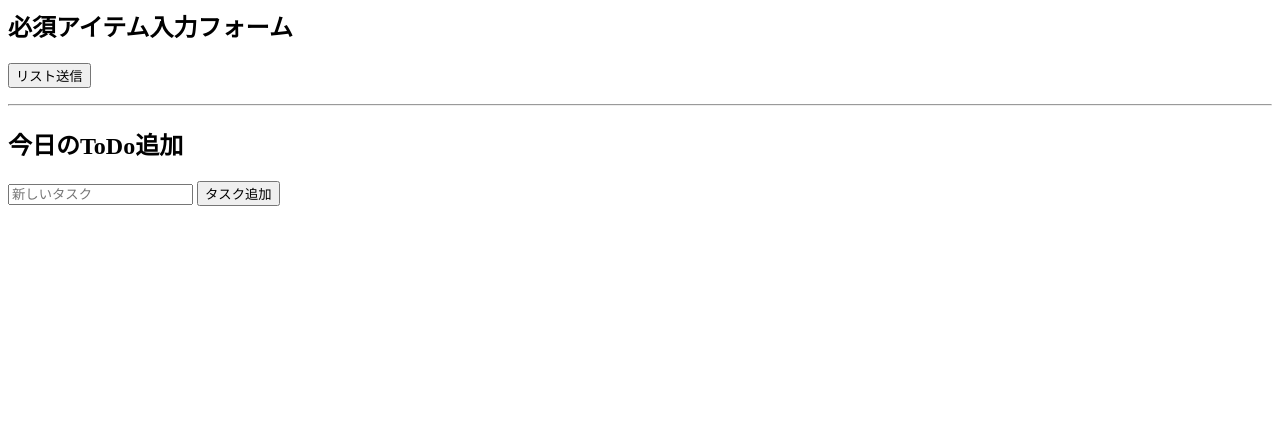
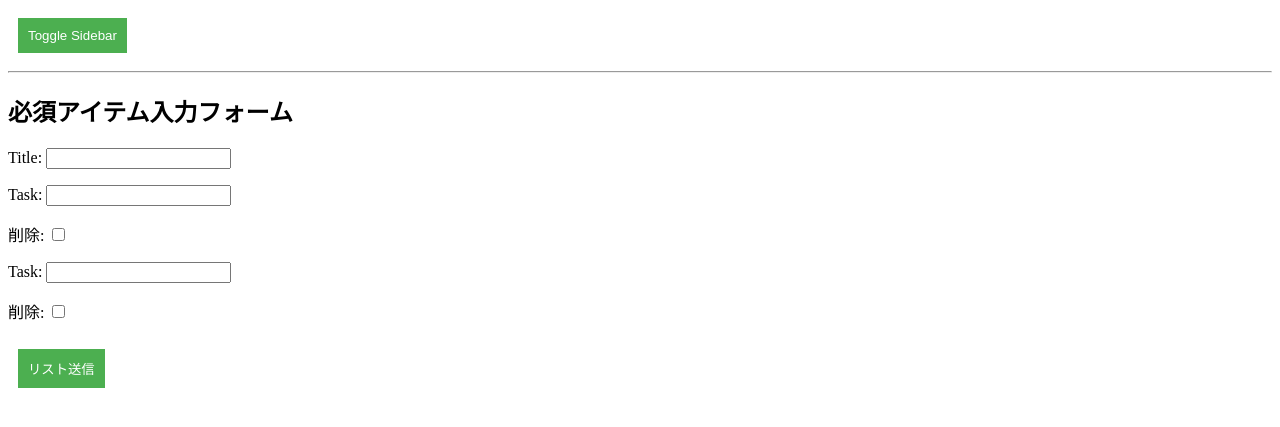
Before and after one commit to iharashuuji/portfolio, a Django app: page /suggestions/list_form/ in a window 1280 px wide. Shown: the top 427 px of the page. Run offline with Django 5.2, Linux system fonts and the light colour scheme; data comes from the database, SQL or seed files in the repository; both versions use the stored data as it was after the commit.

Commit message:
[[Finish]Sidebar完成

```diff
--- a/exports/logs.csv
+++ b/exports/logs.csv
@@ -300,3 +300,5 @@ id,new_item_today,schedule_changed_today,emotion_state_today,routine_destination
 299,False,True,late,False,True,False,False,False
 300,True,True,late,True,True,False,True,True
 301,True,False,busy,False,True,True,True,
+302,False,False,,False,False,False,False,True
+303,False,False,busy,False,True,True,True,
--- a/logs/views.py
+++ b/logs/views.py
@@ -17,9 +17,6 @@ from datetime import date
 from django.utils.timezone import now
 from django.contrib.auth.decorators import login_required
 from django.shortcuts import get_object_or_404
-
-
-
 
 
 
@@ -56,7 +53,7 @@ def index(request):
     yesterday_list = TodoList.objects.filter(date=yesterday).first()# ← 存在しない可能性もあるので .first()
 
     # ↓ 昨日のログがあれば、その suggestions を使う（ここを修正済み）
-    suggestions = yesterday_log.suggestions.all() if yesterday_log else []
+    suggestions = yesterday_log.list_suggestions.all() if yesterday_log else []
     suggestions_today = today_list.items.all() if today_list else []
     logs = Log.objects.all()
     last_log = logs.last()
--- /dev/null
+++ b/static/sidebar.css
@@ -0,0 +1,55 @@
+/* 初期状態でサイドバーを隠す */
+.sidebar {
+  display: none; /* サイドバーは非表示 */
+  position: fixed;
+  top: 0;
+  left: 0;
+  width: 250px;
+  height: 100%;
+  background-color: #111;
+  color: white;
+  padding-top: 20px;
+  z-index: 1000;
+}
+
+.sidebar ul {
+  list-style-type: none;
+  padding: 0;
+}
+
+.sidebar ul li {
+  padding: 8px;
+  text-align: left;
+}
+
+.sidebar ul li a {
+  color: white;
+  text-decoration: none;
+}
+
+.sidebar ul li a:hover {
+  background-color: #575757;
+}
+
+/* サイドバー内の閉じるボタン */
+.close-btn {
+  position: absolute;
+  top: 10px;
+  right: 25px;
+  font-size: 30px;
+  color: white;
+  cursor: pointer;
+}
+
+button {
+  margin: 10px;
+  padding: 10px;
+  background-color: #4CAF50;
+  color: white;
+  border: none;
+  cursor: pointer;
+}
+
+button:hover {
+  background-color: #45a049;
+}
--- /dev/null
+++ b/static/sidebar.js
@@ -0,0 +1,17 @@
+document.addEventListener("DOMContentLoaded", function () {
+  // Toggle Sidebarのボタン
+  document.querySelector("button").addEventListener("click", function () {
+    var sidebar = document.getElementById("sidebar");
+    if (sidebar.style.display === "none" || sidebar.style.display === "") {
+      sidebar.style.display = "block"; // サイドバーを表示
+    } else {
+      sidebar.style.display = "none"; // サイドバーを非表示
+    }
+  });
+
+  // 閉じるボタン
+  document.getElementById("close-btn").addEventListener("click", function () {
+    var sidebar = document.getElementById("sidebar");
+    sidebar.style.display = "none"; // サイドバーを非表示にする
+  });
+});
--- a/suggestions/forms.py
+++ b/suggestions/forms.py
@@ -21,7 +21,7 @@ TodoItemForm = inlineformset_factory(
 #             'task': forms.TextInput(attrs={'placeholder': '忘れ物1'}),
 #         }
 
-class TodoListCreateForm(forms.Form):
+class TodoListCreateForm(forms.ModelForm):
     class Meta:
         model = TodoList
         title = forms.CharField(label='リスト名', max_length=100)
--- a/suggestions/views.py
+++ b/suggestions/views.py
@@ -40,21 +40,22 @@
           return redirect('suggestions:show', list_id=today_list.id)
       else:
         form = TodoListCreateForm(request.POST)
-        task_formset = TodoItemForm(request.POST)
-        if form.is_valid() and task_formset.is_valid():
+        if form.is_valid() :
         # まずリスト（親）を保存
           today_list = form.save(commit=False)
           today_list.log = log  # logは自動でセット
           today_list.date = today  # 日付も手動でセット
           today_list.save()
+          task_formset = TodoItemForm(request.POST, instance=today_list)
+        # 次にタスク（子）たちを保存
+          if task_formset.is_valid():
+            task_formset.save()
+            return redirect('suggestions:show', list_id=today_list.id)
 
-        # 次にタスク（子）たちを保存
-          task_formset.instance = today_list  # 紐づけ
-          task_formset.save()
-          return redirect('suggestions:show', list_id=today_list.id)
     else:
         form = TodoListCreateForm()
-        task_formset = TodoItemForm()
+        dummy_list = TodoList()
+        task_formset = TodoItemForm(instance=dummy_list)
 
 
 
@@ -62,6 +63,7 @@
         'form': form,
         'tasks': tasks,
         'today_list': today_list,
+        'task_formset' : task_formset,
     })
 
 def show(request, list_id):
@@ -90,14 +92,3 @@
                 {'tasks': tasks,
                  'today_list': today_list,
                  'is_new': created})
-
-
-      # Todo追加処理
-    # yesterday = date.today() - timedelta(days=1)
-    # yesterday_list, created = TodoList.objects.get_or_create(date=yesterday)
-
-    # if request.method == 'POST':
-    #     task_text = request.POST.get('task', '').strip()
-    #     if task_text:
-    #         TodoItem.objects.create(list=yesterday_list, task=task_text)
-    #         return redirect('suggestions:list_form')
--- a/templates/logs/index.html
+++ b/templates/logs/index.html
@@ -1,4 +1,10 @@
 <main>
+  <head>
+    {% load static %}
+    <link rel="stylesheet", href="{% static 'logs/css/style.css' %}">
+    <script src="{% static 'logs/js/script.js' %}"></script>
+  </head>
+    {% include "sidebar.html" %}
     <section class="confirm_will_forget">
       {% comment %} ２回目の入力に忘れ物をしたかを聞く機能 {% endcomment %}
       {% if last_log and last_log.will_forget == None %}
--- a/templates/logs/log_form_edit.html
+++ b/templates/logs/log_form_edit.html
@@ -1,3 +1,9 @@
+<head>
+  {% load static %}
+  <link rel="stylesheet", href="{% static 'logs/css/log_form_edit.css' %}">
+  <script src="{% static 'logs/js/log_form_edit.js' %}"></script>
+</head>
+{% include "sidebar.html" %}
 
 <h1>昨日忘れものはしましたか？</h1>
 
--- a/templates/logs/top.html
+++ b/templates/logs/top.html
@@ -1,4 +1,7 @@
 <!DOCTYPE html>
+{% include "sidebar.html" %}
+
+
 
 <h1>Welcome to 忘れ物の勇者</h1>
 <div>
--- /dev/null
+++ b/templates/sidebar.html
@@ -0,0 +1,26 @@
+<!DOCTYPE html>
+{% load static %}
+<html lang="ja">
+<head>
+  <meta charset="UTF-8">
+  <meta name="viewport" content="width=device-width, initial-scale=1.0">
+  <title>Toggle Sidebar Example</title>
+  <link rel="stylesheet" href="{% static 'sidebar.css' %}">
+</head>
+<body>
+
+  <button>Toggle Sidebar</button>
+
+  <div id="sidebar" class="sidebar">
+    <span id="close-btn" class="close-btn">&times;</span> <!-- 閉じるボタン -->
+    <h2>Sidebar</h2>
+    <ul>
+      <li><a href="{% url 'logs:index' %}">INDEX</a></li>
+      <li><a href="{% url 'suggestions:list_form' %}">タスクリスト作成</a></li>
+      <li><a href="{% url 'logs:log_form' %}">ログ入力</a></li>
+    </ul>
+  </div>
+
+  <script src="{% static 'sidebar.js' %}"></script>
+</body>
+</html>
--- a/templates/suggestions/list_form.html
+++ b/templates/suggestions/list_form.html
@@ -1,27 +1,33 @@
+<head>
+  {% load static %}
+  <link rel="stylesheet", href="{% static 'suggestions/css/list_form.css' %}">
+  <script src="{% static 'suggestions/css/list_form.js' %}"></script>
+</head>
+
+{% include "sidebar.html" %}
 
 
 
- <h2>必須アイテム入力フォーム</h2>
+
+<hr>
+
+{% comment %} <h2>今日のToDo追加</h2>
+<form method="post">
+  {% csrf_token %}
+  <input type="text" name="task" placeholder="新しいタスク">
+  <button type="submit" name="submit_list">タスク追加</button>
+</form>  {% endcomment %}
+
+
+
+<h2>必須アイテム入力フォーム</h2>
 <form method="post">
   {% csrf_token %}
   {{ form.as_p }}
+  {{ task_formset.management_form }}
+  {% for form in task_formset %}
+    {{ form.as_p }}
+  {% endfor %}
+  {{ task_formset.as_p }}
   <button type="submit" name="submit_list">リスト送信</button>
 </form>
-
-<hr>
-
-<h2>今日のToDo追加</h2>
-<form method="post">
-  {% csrf_token %}
-  <input type="text" name="task" placeholder="新しいタスク">
-  <button type="submit" name="submit_task">タスク追加</button>
-</form>
-{% comment %}
-<h3>今日のToDoリスト</h3>
-<ul>
-  {% for task in tasks %}
-    <li>{{ task.task }}</li>
-  {% empty %}
-    <li>まだタスクがありません。</li>
-  {% endfor %}
-</ul> {% endcomment %}
--- a/templates/suggestions/show.html
+++ b/templates/suggestions/show.html
@@ -1,11 +1,15 @@
 <!DOCTYPE html>
 <html lang="ja">
 <head>
+    {% load static %}
+    <link rel="stylesheet", href="{% static 'suggestions/css/list_form.css' %}">
+    <script src="{% static 'suggestions/css/list_form.js' %}"></script>
     <meta charset="UTF-8">
     <meta name="viewport" content="width=device-width, initial-scale=1.0">
     <title>タスクリスト</title>
 </head>
 <body>
+    {% include "sidebar.html" %}
     <!-- INDEXページへのリンク -->
     <a href="{% url 'logs:index' %}">INDEXへ！！</a>
 
```
Also changed, not shown: myproject/settings.py (+5 -2 lines), templates/logs/log_form.html (+7 -0 lines), templates/suggestions/list.html (+7 -0 lines), db.sqlite3, templates/base.html (deleted).
